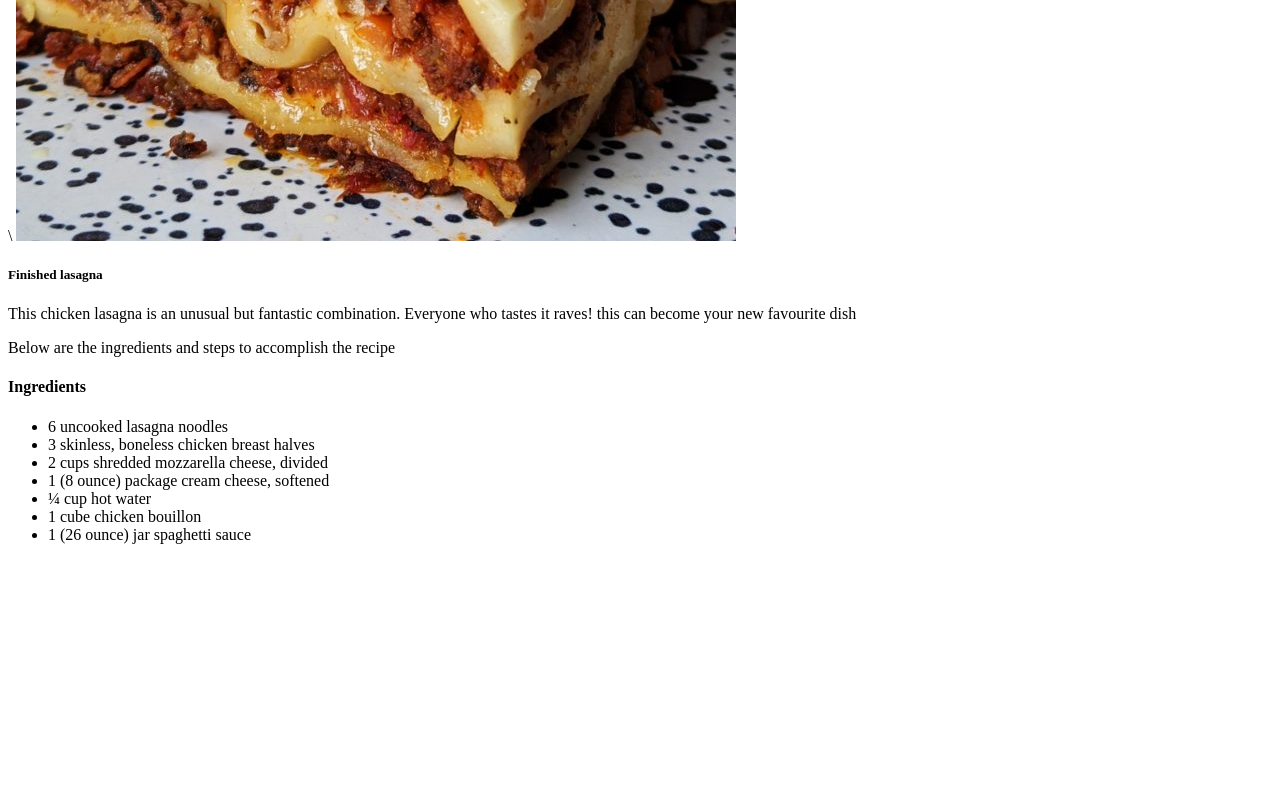
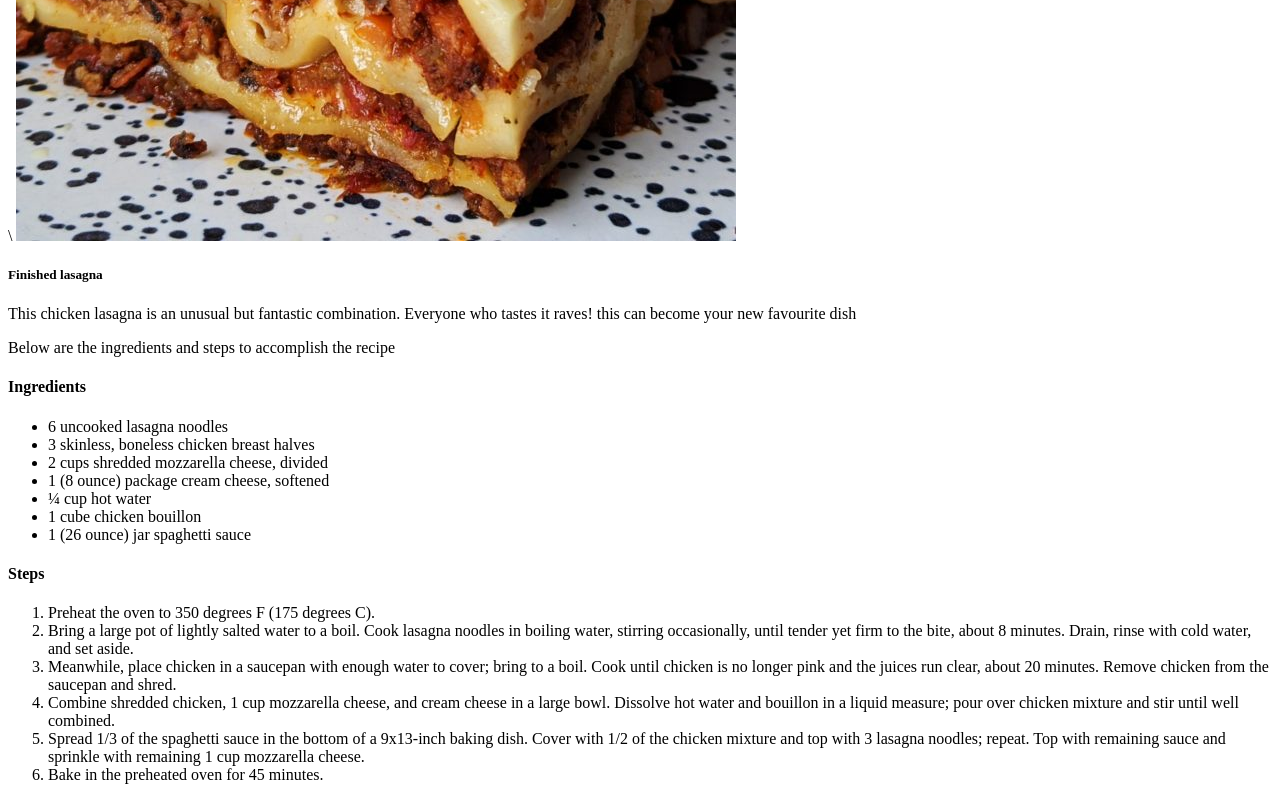
Before and after one commit to MithileshB25/odin-recipe, a plain HTML site: page recipes/lasagna.html in a window 1280 px wide. Shown: the part 559-1359 px from the top of the page. Before the commit the page ends 1119 px from the top, so only its background shows below. Drawn offline with Linux system fonts and the light colour scheme.

Commit message:
fineshed lasgna recipe

```diff
--- a/recipes/lasagna.html
+++ b/recipes/lasagna.html
@@ -29,5 +29,14 @@
 
         <li>1 (26 ounce) jar spaghetti sauce</li>
     </ul>
+    <h4>Steps</h4>
+    <ol>
+        <li> Preheat the oven to 350 degrees F (175 degrees C).  </li>
+        <li>Bring a large pot of lightly salted water to a boil. Cook lasagna noodles in boiling water, stirring occasionally, until tender yet firm to the bite, about 8 minutes. Drain, rinse with cold water, and set aside. </li>
+        <li> Meanwhile, place chicken in a saucepan with enough water to cover; bring to a boil. Cook until chicken is no longer pink and the juices run clear, about 20 minutes. Remove chicken from the saucepan and shred.</li>
+        <li>Combine shredded chicken, 1 cup mozzarella cheese, and cream cheese in a large bowl. Dissolve hot water and bouillon in a liquid measure; pour over chicken mixture and stir until well combined. </li>
+        <li>Spread 1/3 of the spaghetti sauce in the bottom of a 9x13-inch baking dish. Cover with 1/2 of the chicken mixture and top with 3 lasagna noodles; repeat. Top with remaining sauce and sprinkle with remaining 1 cup mozzarella cheese.</li>
+        <li>Bake in the preheated oven for 45 minutes.</li>
+    </ol>
 </body>
 </html>
```
